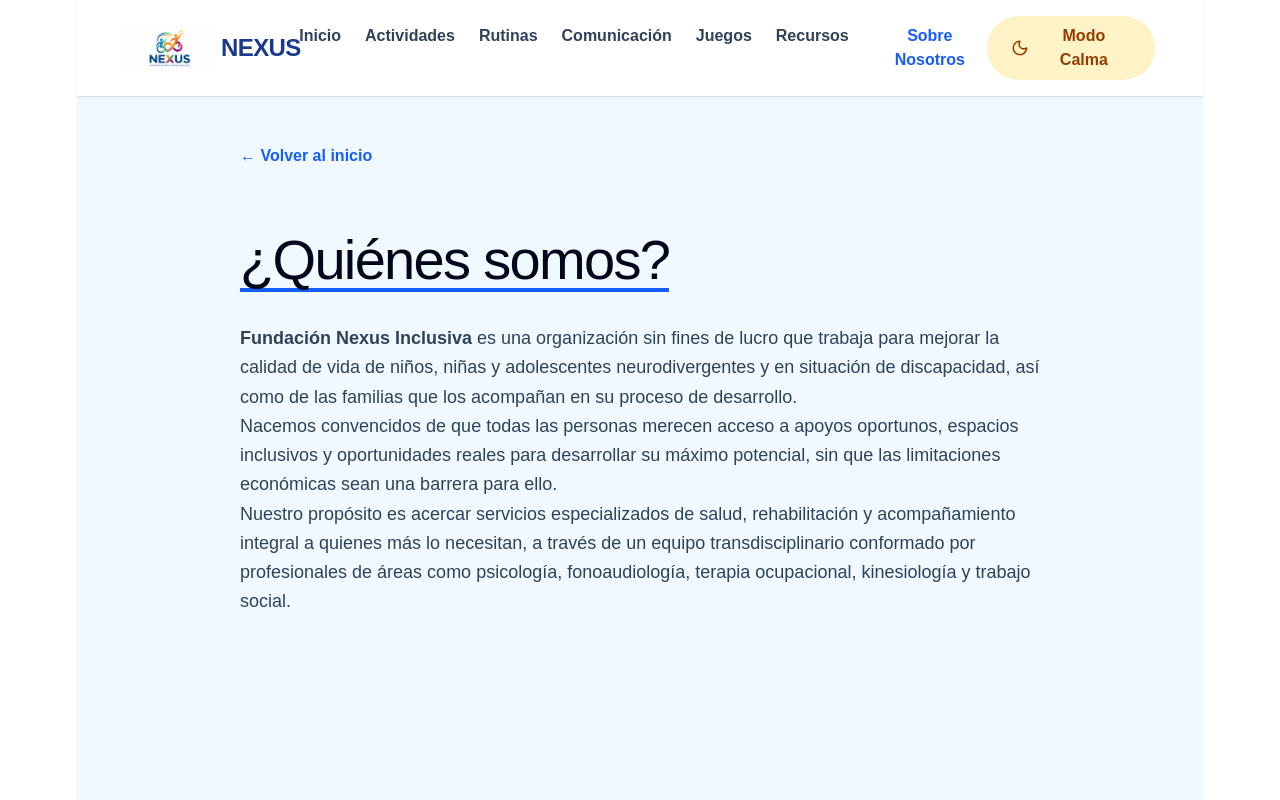
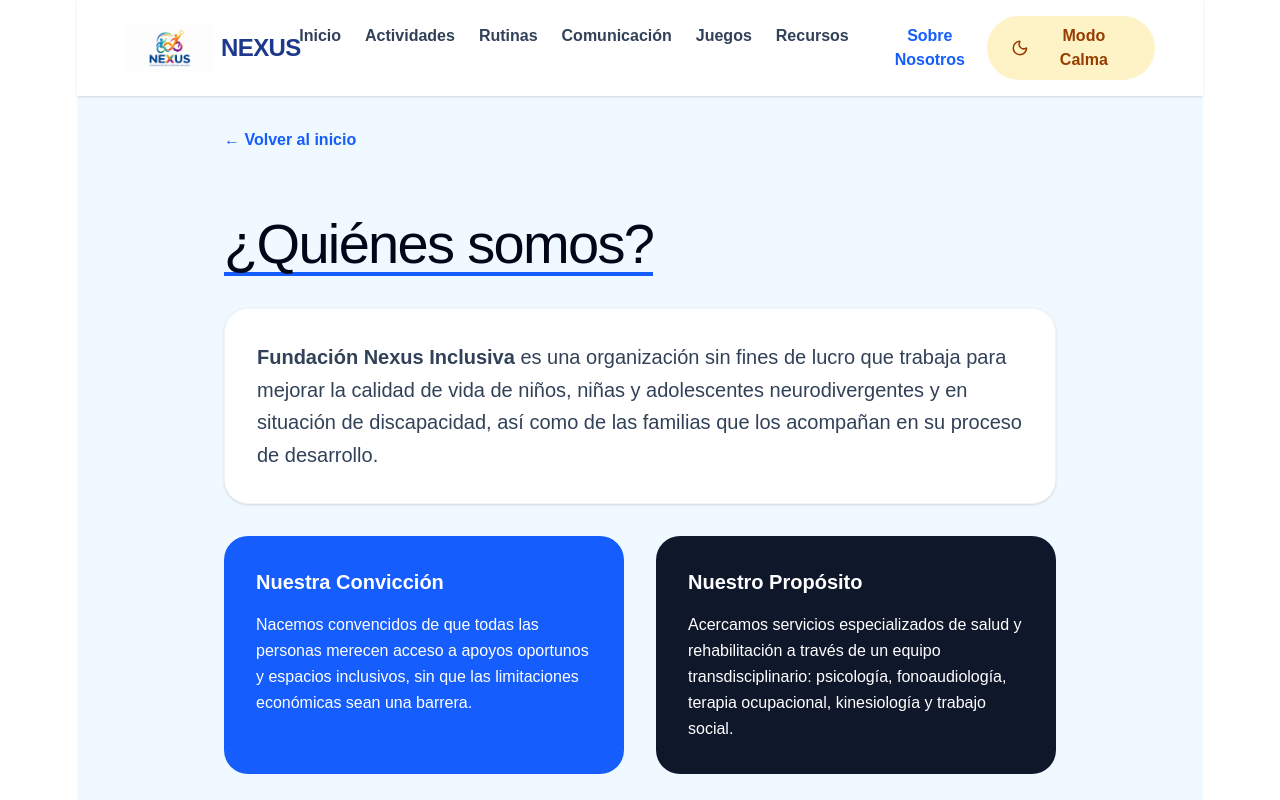
Before and after one commit to Barbarariv/nexus, a React (Vite) app: page /sobre-nosotros in a window 1280 px wide. Shown: the top 800 px of the page. Built offline with nearby package versions, Linux system fonts and the light colour scheme.

Commit message:
Actualizar QuienesSomos y corregir rutas en App.jsx

```diff
--- a/src/QuienesSomos.jsx
+++ b/src/QuienesSomos.jsx
@@ -3,24 +3,44 @@ import { Link } from 'react-router-dom';
 
 export default function QuienesSomos() {
   return (
-    <div className="max-w-4xl mx-auto p-12 text-left">
+    <div className="p-8 max-w-4xl mx-auto text-left">
       <Link to="/" className="text-blue-600 font-bold hover:underline mb-8 block">← Volver al inicio</Link>
 
-      {/* Título que aparece en tu imagen */}
+      {/* Título con estilo */}
       <h1 className="text-5xl font-black text-slate-900 mb-8 border-b-4 border-blue-600 inline-block">
         ¿Quiénes somos?
       </h1>
 
-      {/* Contenido */}
-      <div className="space-y-6 text-lg text-slate-700 leading-relaxed">
-        <p>
+      {/* Introducción principal */}
+      <div className="bg-white p-8 rounded-3xl shadow-sm border border-slate-100 mb-8">
+        <p className="text-xl text-slate-700 leading-relaxed">
           <strong>Fundación Nexus Inclusiva</strong> es una organización sin fines de lucro que trabaja para mejorar la calidad de vida de niños, niñas y adolescentes neurodivergentes y en situación de discapacidad, así como de las familias que los acompañan en su proceso de desarrollo.
         </p>
+      </div>
+
+      {/* Bloque con nuestra filosofía */}
+      <div className="grid md:grid-cols-2 gap-8 mb-8">
+        <div className="bg-blue-600 p-8 rounded-3xl text-white">
+          <h3 className="font-bold text-xl mb-4">Nuestra Convicción</h3>
+          <p className="leading-relaxed">
+            Nacemos convencidos de que todas las personas merecen acceso a apoyos oportunos y espacios inclusivos, sin que las limitaciones económicas sean una barrera.
+          </p>
+        </div>
+        <div className="bg-slate-900 p-8 rounded-3xl text-white">
+          <h3 className="font-bold text-xl mb-4">Nuestro Propósito</h3>
+          <p className="leading-relaxed">
+            Acercamos servicios especializados de salud y rehabilitación a través de un equipo transdisciplinario: psicología, fonoaudiología, terapia ocupacional, kinesiología y trabajo social.
+          </p>
+        </div>
+      </div>
+
+      {/* Misión familias y cierre */}
+      <div className="space-y-6 text-slate-700 leading-relaxed bg-slate-50 p-8 rounded-3xl border border-slate-200">
         <p>
-          Nacemos convencidos de que todas las personas merecen acceso a apoyos oportunos, espacios inclusivos y oportunidades reales para desarrollar su máximo potencial, sin que las limitaciones económicas sean una barrera para ello.
+          Sin embargo, nuestra misión va más allá de las terapias. Comprendemos que detrás de cada niño, niña o adolescente existe una familia que enfrenta desafíos cotidianos. Por ello, promovemos iniciativas que fortalezcan la <strong>autonomía, el bienestar y las oportunidades de desarrollo de las personas cuidadoras</strong>.
         </p>
-        <p>
-          Nuestro propósito es acercar servicios especializados de salud, rehabilitación y acompañamiento integral a quienes más lo necesitan, a través de un equipo transdisciplinario conformado por profesionales de áreas como psicología, fonoaudiología, terapia ocupacional, kinesiología y trabajo social.
+        <p className="italic text-lg font-semibold border-l-4 border-blue-600 pl-4 py-2">
+          "En Fundación Nexus Inclusiva creemos que la verdadera inclusión ocurre cuando apoyamos integralmente. Trabajamos para construir una sociedad más accesible, empática y justa."
         </p>
       </div>
     </div>
```
